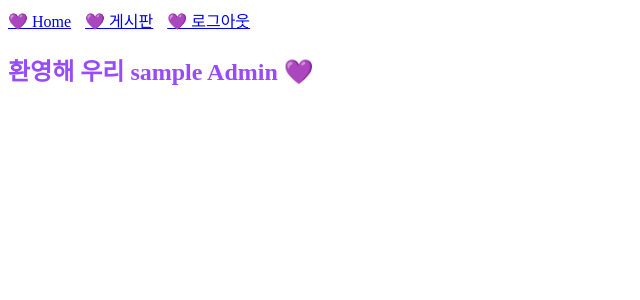
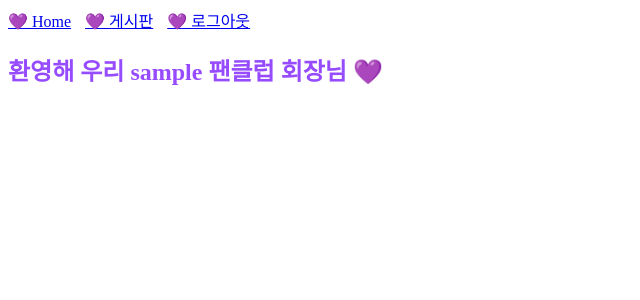
Before and after one commit to cunius/jamteng2023, a PHP site: page /head.php in a window 1280 px wide. Shown: the top 300 px of the page, without its empty margins (0-640 px from the left). Run offline with PHP 8.4, Linux system fonts and the light colour scheme; the visitor is signed in with stand-in values (Sample User, id 1).

Commit message:
Update head.php

```diff
--- a/code/head.php
+++ b/code/head.php
@@ -7,7 +7,7 @@ function isLoggedIn() {
 
 function getUserRole() {
     // Check if 'isAdmin' is set and equals to 1, then return 'Admin', else 'User'
-    return (isset($_SESSION['isAdmin']) && $_SESSION['isAdmin'] == 1) ? 'Admin' : '유애나';
+    return (isset($_SESSION['isAdmin']) && $_SESSION['isAdmin'] == 1) ? '팬클럽 회장님' : '유애나';
 }
 
 $current_page = basename($_SERVER['PHP_SELF']);
```
